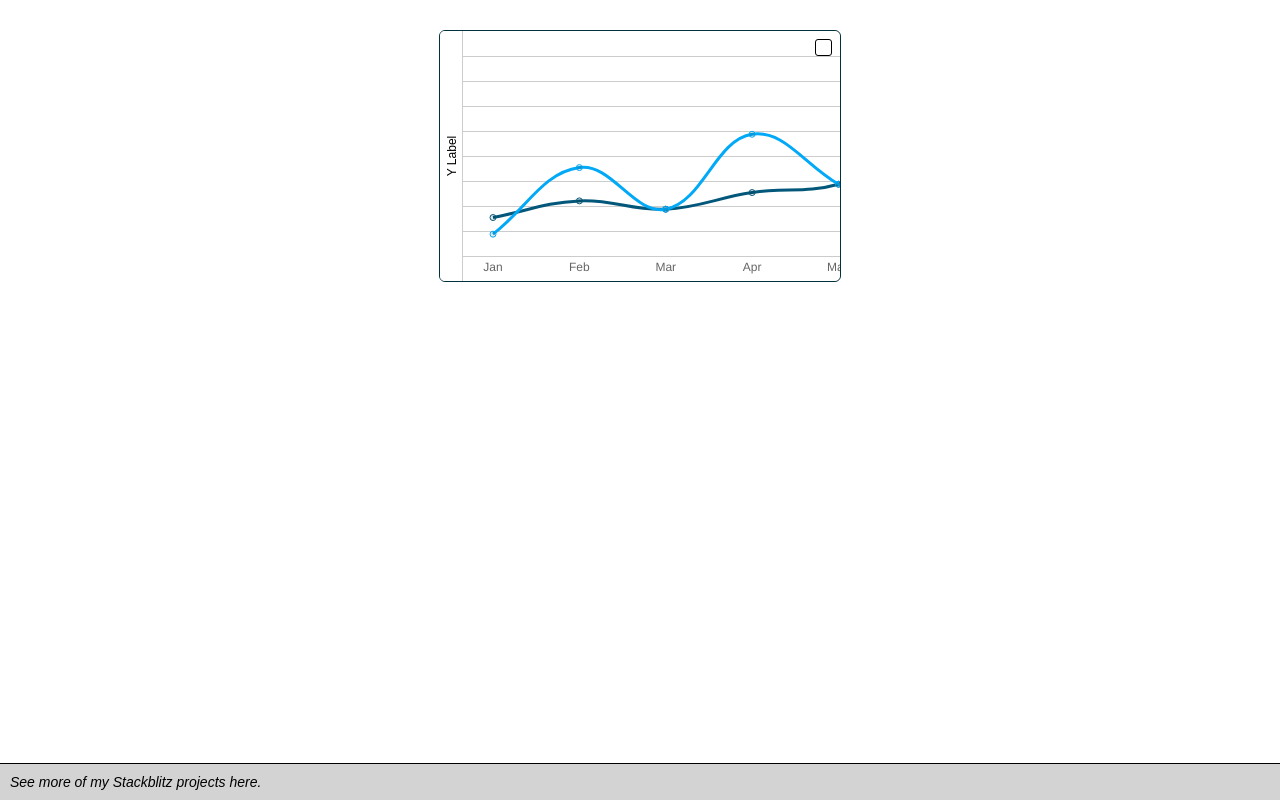
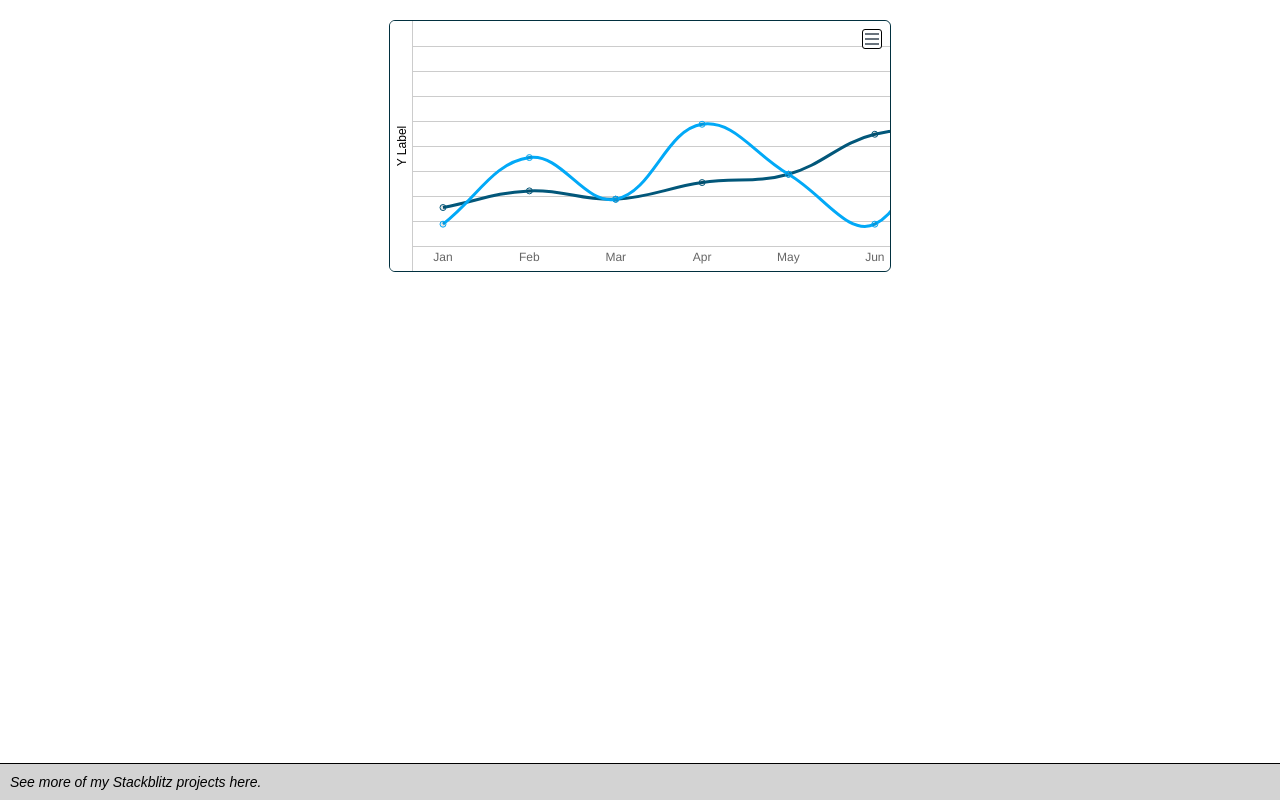
Before and after one commit to eastcoastdeveloper/chartjs-line-chart-fj8tc8, an Angular app: page / in a window 1280 px wide. Built offline with nearby package versions, Linux system fonts and the light colour scheme.

Commit message:
2 files modified

```diff
--- a/src/app/line-chart/line-chart.component.html
+++ b/src/app/line-chart/line-chart.component.html
@@ -1,3 +1,4 @@
+<div id="basic-line-chart">
   <div class="project-wrapper">
     <div class="main-content" [ngClass]="{'ml-0':!yLabelVisible}">
       <div class="graph">
@@ -10,7 +11,6 @@
     <div class="transparent-bg" *ngIf="optionsPanel"></div>
     <div class="options-menu" *ngIf="optionsPanel">
       <ul>
-      <!-- Limit repeat to 3 items-->
         <li *ngFor="let options of optionsArray | slice: 0:3; let i = index" (click)="selectItem(i)">
           <div class="grid">
             <div></div>
@@ -19,16 +19,14 @@
           </div>
         </li>
         <li>
-        <!-- Hide line count if x axis lines are off -->
           <div class="grid" *ngIf="xGridVisible">
             <div class="line-options">
               <p>Grid Line Count</p>
               <ul>
-              <li class="grid" *ngFor="let xLines of optionsArray[3].lineOptions; let j = index" (click)="changeLineCount(xLines, $event)">
-                <!-- Checkmark for grid lines-->
+                <li class="grid" *ngFor="let xLines of optionsArray[3].lineOptions; let j = index"
+                  (click)="changeLineCount(xLines, $event)">
                   <div class="faux-checkbox"></div>
                   <p>{{ xLines.value }}</p>
-                <!-- If line count is = to ...-->
                   <div *ngIf="xLines.value == selectedCheckbox" class="checkmark">&#10003;</div>
                 </li>
               </ul>
@@ -38,6 +36,9 @@
       </ul>
     </div>
     <div class="options">
-    <div class="indicator" (click)="toggleOptions()"></div>
+      <div class="indicator" (click)="toggleOptions()">
+        <div></div>
       </div>
     </div>
+  </div>
+</div>
--- a/src/app/line-chart/line-chart.component.scss
+++ b/src/app/line-chart/line-chart.component.scss
@@ -1,20 +1,16 @@
-/*
-  Lightblue: #d4f0fc
-  Skyblue: #89d6fb
-  Oceanblue: #02a9f7
-  darkblue: #02577a
-  midnight: #013003
-*/
+#basic-line-chart {
+  margin: 0 20px;
+}
 
-/* Full Page Wrapper */
 .project-wrapper {
-  width: 400px;
-  margin: 30px auto 0 auto;
   position: relative;
   border: 1px solid #01303f;
   border-radius: 6px;
   overflow: hidden;
+  margin: 20px auto 0 auto;
+  max-width: 500px;
 }
+
 /* Graph Warpper */
 .graph {
   width: 1000px;
@@ -29,6 +25,7 @@
     left: 0;
   }
 }
+
 /* Project Wrapper */
 .main-content {
   height: 250px;
@@ -39,6 +36,7 @@
   box-sizing: border-box;
   position: relative;
 }
+
 /* Position Y Axis Label */
 .yLabel {
   position: absolute;
@@ -61,8 +59,8 @@
   background-color: white;
   border-radius: 3px;
   cursor: pointer;
-  width: 15px;
-  height: 15px;
+  width: 18px;
+  height: 18px;
   top: 8px;
   right: 8px;
 
@@ -70,6 +68,17 @@
   .indicator {
     width: 100%;
     height: 100%;
+
+    >div {
+      position: absolute;
+      left: 3px;
+      display: block;
+      width: calc(100% - 6px);
+      top: -6px;
+      height: 0;
+      box-shadow: 0 10px 0 1px #69737d, 0 15px 0 1px #69737d, 0 20px 0 1px #69737d;
+      -webkit-appearance: none;
+    }
   }
 }
 
@@ -83,22 +92,27 @@
   right: 5px;
   background-color: white !important;
 
-  > ul {
+  >ul {
     padding: 0;
     margin: 10px 0 10px 10px;
-    > li {
+
+    >li {
       list-style-type: none;
       cursor: pointer;
       position: relative;
     }
-    > li:nth-child(2) {
+
+    >li:nth-child(2) {
       margin: 15px 0;
     }
-    > li:last-child {
+
+    >li:last-child {
       margin-top: 15px;
     }
+
     .grid {
       overflow: auto;
+
       div:first-child:not(.line-options) {
         width: 12px;
         height: 12px;
@@ -106,23 +120,28 @@
         border-radius: 3px;
         float: left;
       }
-      > p {
+
+      >p {
         margin: 0 0 0 10px;
         font: normal 12px sans-serif;
         float: left;
       }
+
       .checkmark {
         position: absolute;
         font-size: 13px;
         top: -1px;
         left: 2px;
       }
+
       .line-options {
         float: left;
-        > p {
+
+        >p {
           margin: 0;
           font: normal 12px sans-serif;
         }
+
         ul {
           display: grid;
           grid-template-areas:
@@ -134,6 +153,7 @@
           width: 100px;
           padding-left: 25px;
         }
+
         .grid {
           display: grid;
           grid-template-columns: 10px auto;
@@ -183,6 +203,7 @@
 .displayNone {
   display: none;
 }
+
 .ml-0 {
   margin-left: 0 !important;
 }
```
Lines whose indentation alone changed are shown as unchanged.
